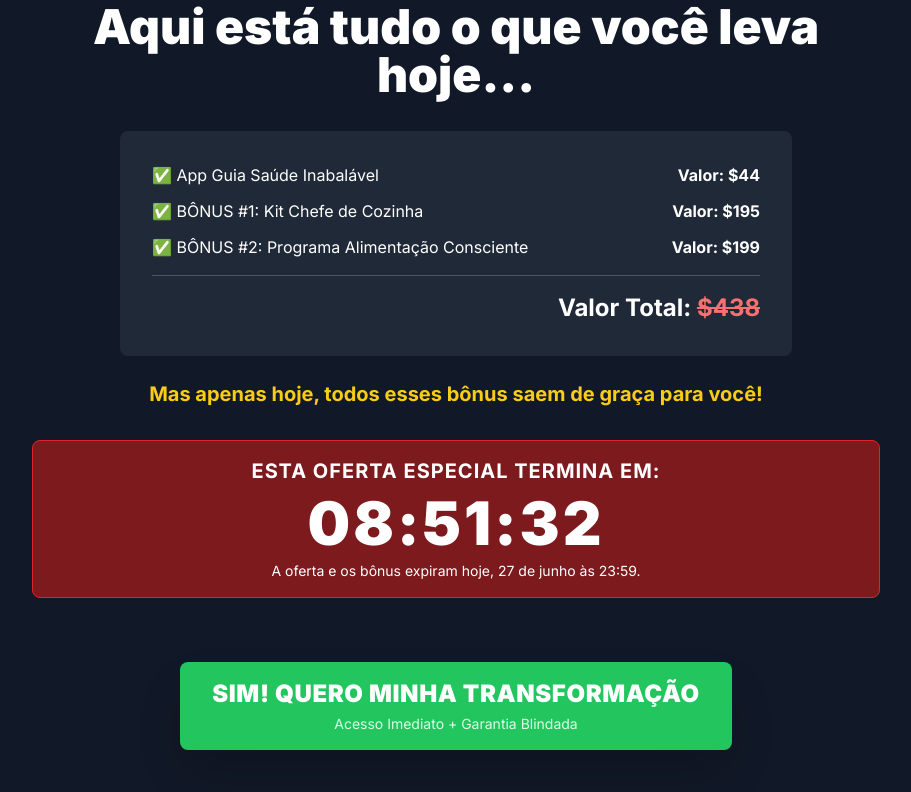
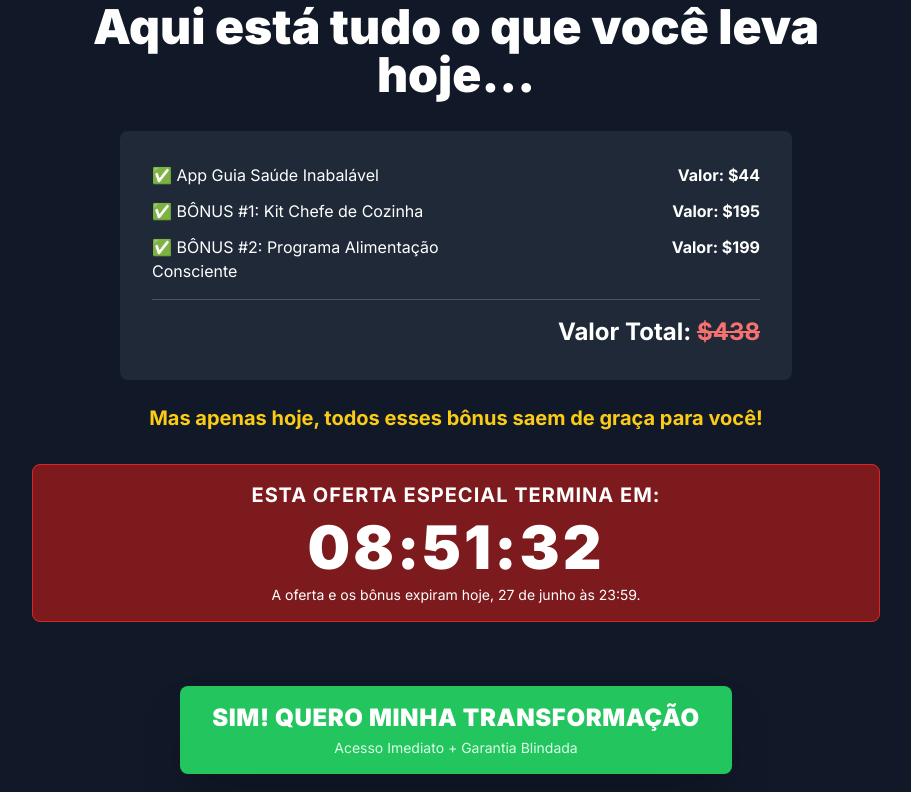
Before and after one commit to LifeProjectNow/DNA-p--, a plain HTML site: page index.html in a window 1280 px wide. Shown: the part 7243-8035 px from the top of the page, without its empty margins (184-1095 px from the left). Drawn offline with nearby package versions, Linux system fonts and the light colour scheme; no server answers.

Commit message:
Update index.html

```diff
--- a/index.html
+++ b/index.html
@@ -473,11 +473,11 @@
             <h2 class="text-3xl md:text-5xl font-black">Aqui está tudo o que você leva hoje...</h2>
 
             <div class="bg-gray-800 p-8 rounded-lg mt-8 text-left max-w-2xl mx-auto">
-                <ul class="space-y-3">
-                    <li class="flex justify-between items-center"><span>✅ App Guia Saúde Inabalável</span> <span class="font-bold">Valor: $44</span></li>
-                    <li class="flex justify-between items-center"><span>✅ BÔNUS #1: Kit Chefe de Cozinha</span> <span class="font-bold">Valor: $195</span></li>
-                    <li class="flex justify-between items-center"><span>✅ BÔNUS #2: Programa Alimentação Consciente</span> <span class="font-bold">Valor: $199</span></li>
-                </ul>
+                <div class="grid grid-cols-2 gap-x-4 gap-y-3">
+                    <span>✅ App Guia Saúde Inabalável</span><span class="font-bold text-right">Valor: $44</span>
+                    <span>✅ BÔNUS #1: Kit Chefe de Cozinha</span><span class="font-bold text-right">Valor: $195</span>
+                    <span>✅ BÔNUS #2: Programa Alimentação Consciente</span><span class="font-bold text-right">Valor: $199</span>
+                </div>
                 <hr class="my-4 border-gray-600">
                 <div class="text-right text-2xl font-bold">
                     <span>Valor Total:</span>
```
